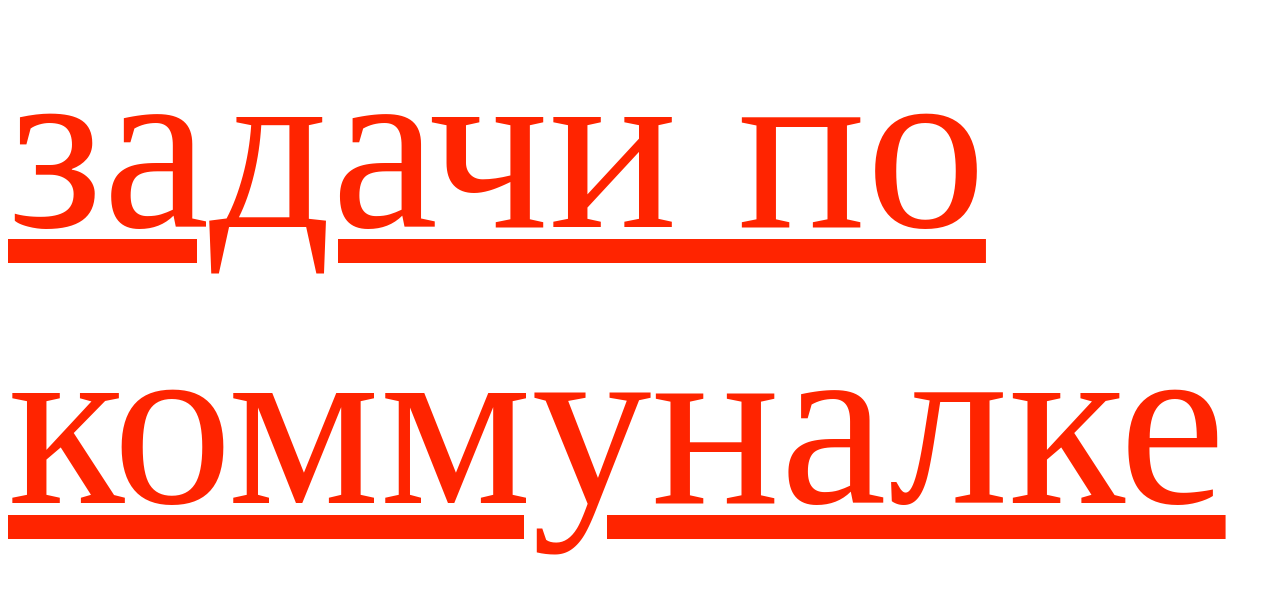
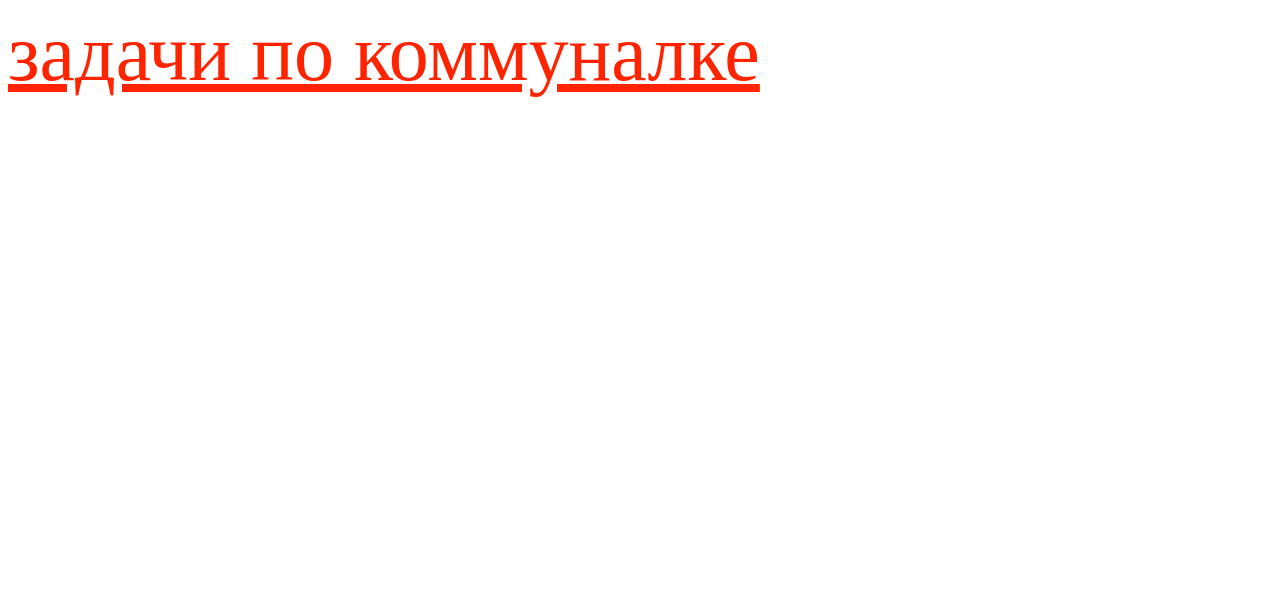
Before and after one commit to kapitonovk/public_web, a plain HTML site: page index.html in a window 1280 px wide. Drawn offline with Linux system fonts and the light colour scheme.

Commit message:
Update index.html

```diff
--- a/index.html
+++ b/index.html
@@ -9,7 +9,7 @@
 <style>
 
 names { color: #4a9690; font-weight: bold}
-a {color: #ff2400; font-size: 30vh; text-align: center}
+a {color: #ff2400; font-size: 10vh; text-align: center}
 
 </style>
 
```
